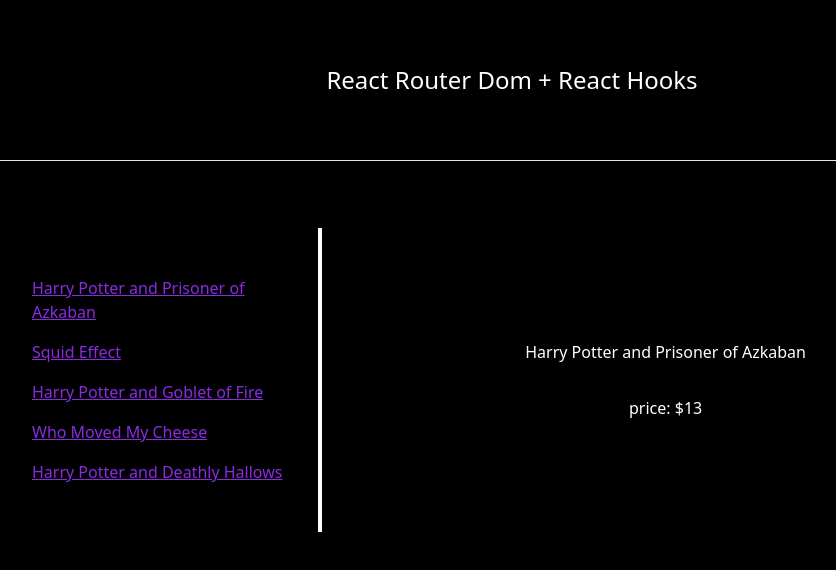
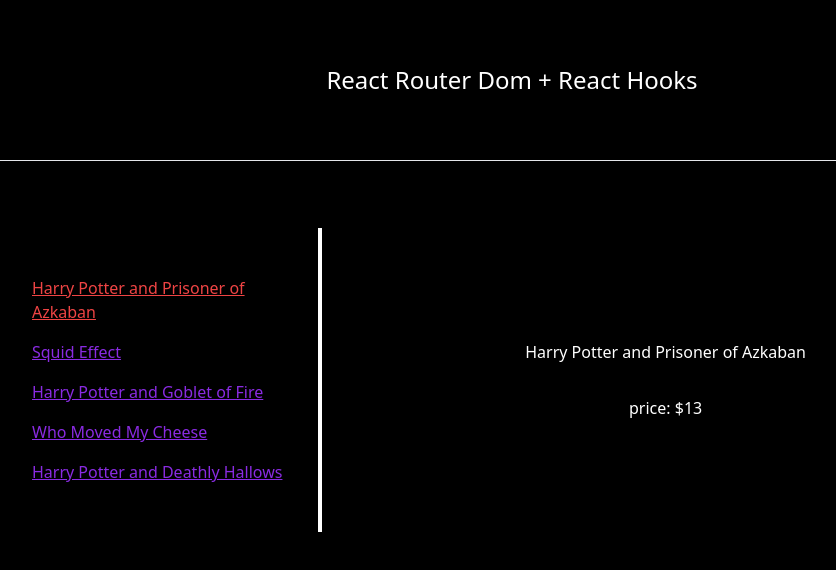
Before and after one commit to defaee/Testing_React_Features, a React (Vite) app: page /books/1 in a window 1280 px wide. Shown: the top 570 px of the page, without its empty margins (128-964 px from the left). Built offline with nearby package versions, Linux system fonts and the light colour scheme.

Commit message:
selected book option

```diff
--- a/src/assets/data.json
+++ b/src/assets/data.json
@@ -2,8 +2,8 @@
   "books": [
     { "id": 1, "title": "Harry Potter and Prisoner of Azkaban", "price": 13 },
     { "id": 2, "title": "Squid Effect", "price": 10 },
-    { "id": 1, "title": "Harry Potter and Goblet of Fire", "price": 14 },
-    { "id": 3, "title": "Who Moved My Cheese", "price": 8 },
-    { "id": 4, "title": "Harry Potter and Deathly Hallows", "price": 22 }
+    { "id": 3, "title": "Harry Potter and Goblet of Fire", "price": 14 },
+    { "id": 4, "title": "Who Moved My Cheese", "price": 8 },
+    { "id": 5, "title": "Harry Potter and Deathly Hallows", "price": 22 }
   ]
 }
--- a/src/components/books.tsx
+++ b/src/components/books.tsx
@@ -1,4 +1,4 @@
-import { Link, Outlet } from "react-router-dom";
+import { Link, Outlet, useParams } from "react-router-dom";
 import data from "../assets/data.json";
 
 interface Book {
@@ -8,11 +8,15 @@
 }
 
 const Books = () => {
+  const { bookID } = useParams();
+  const ID: number | undefined = Number(bookID);
   return (
     <div className="w-[75%] flex justify-between items-center">
       <div className="w-[28%] flex flex-col py-[3rem] gap-[1rem]">
         {data.books.map((book: Book) => (
-          <Link to={`/books/${book.id}`}>{book.title}</Link>
+          <Link className={`${book.id === ID ? "text-red-500" : ""}`} to={`/books/${book.id}`}>
+            {book.title}
+          </Link>
         ))}
       </div>
       <div className="w-1 h-full bg-white"></div>
```
